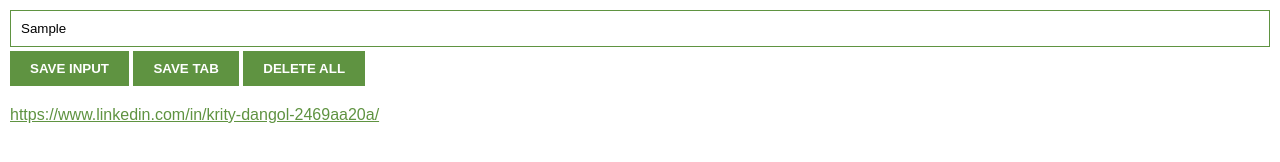
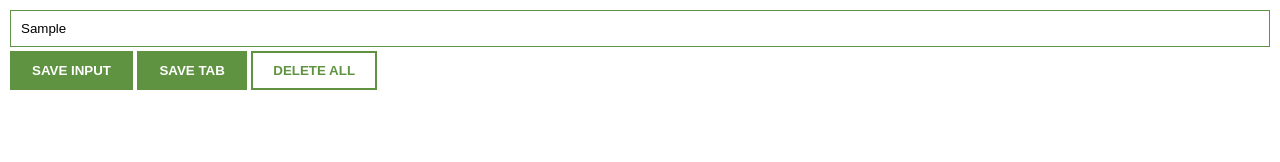
Before and after one commit to kritydangol/Playground-JS, a website built with Vite: page js-chrome-extension/index.html in a window 1280 px wide. Both pictures are taken after typing "Sample" into the empty fields and a click on the button "SAVE TAB". Built offline with nearby package versions, Linux system fonts and the light colour scheme; no server answers.

Commit message:
final version

```diff
--- a/js-chrome-extension/index.css
+++ b/js-chrome-extension/index.css
@@ -17,8 +17,13 @@ button {
     background: #5f9341;
     color: white;
     padding: 10px 20px;
-    border: none;
+    border: 2px solid #5f9341 !important;
     font-weight: bold;
+}
+
+#delete-btn {
+    background: white;
+    color: #5f9341;
 }
 
 ul {
--- a/js-chrome-extension/index.js
+++ b/js-chrome-extension/index.js
@@ -11,16 +11,17 @@ if (leadsFromLocalStorage) {
     render(myLeads)
 }
 
-const tabs = [
-    { url: "https://www.linkedin.com/in/krity-dangol-2469aa20a/" }
-]
+// const tabs = [
+//     { url: "https://www.linkedin.com/in/krity-dangol-2469aa20a/" }
+// ]
 
 tabBtn.addEventListener("click", function () {
-    // Save the url instead of logging it out
-    // console.log(tabs[0])
-    myLeads.push(tabs[0].url)
-    localStorage.setItem("myLeads", JSON.stringify(myLeads))
-    render(myLeads)
+    // fetching current tab from current window from chrome
+    chrome.tabs.query({ active: true, currentWindow: true }, function (tabs) {
+        myLeads.push(tabs[0].url)
+        localStorage.setItem("myLeads", JSON.stringify(myLeads))
+        render(myLeads)
+    })
 })
 
 function render(leads) {
```
Also changed, not shown: js-chrome-extension/manifest.json.
